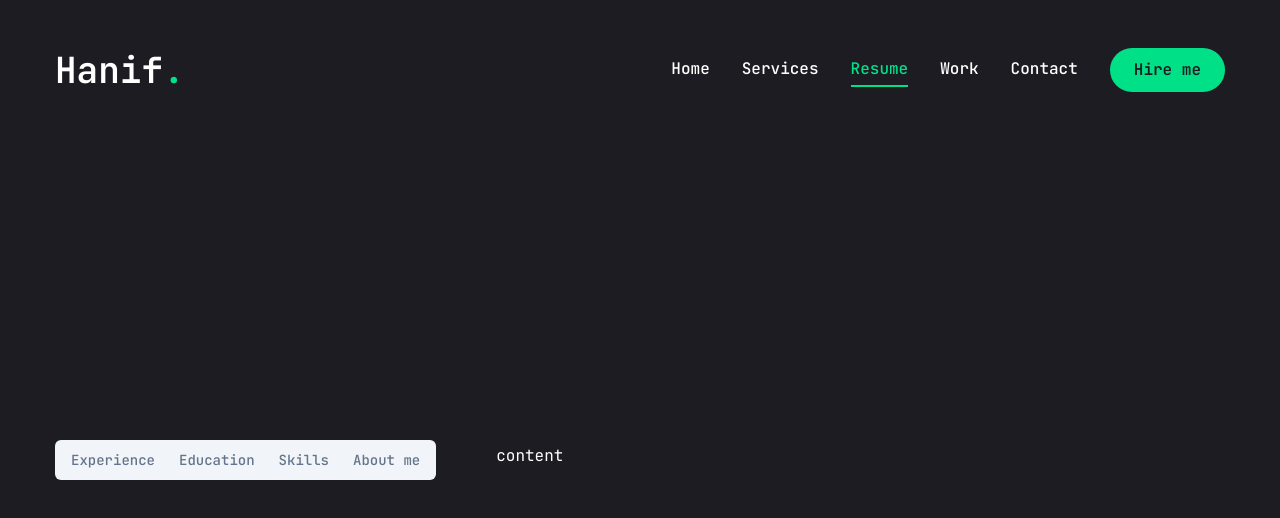
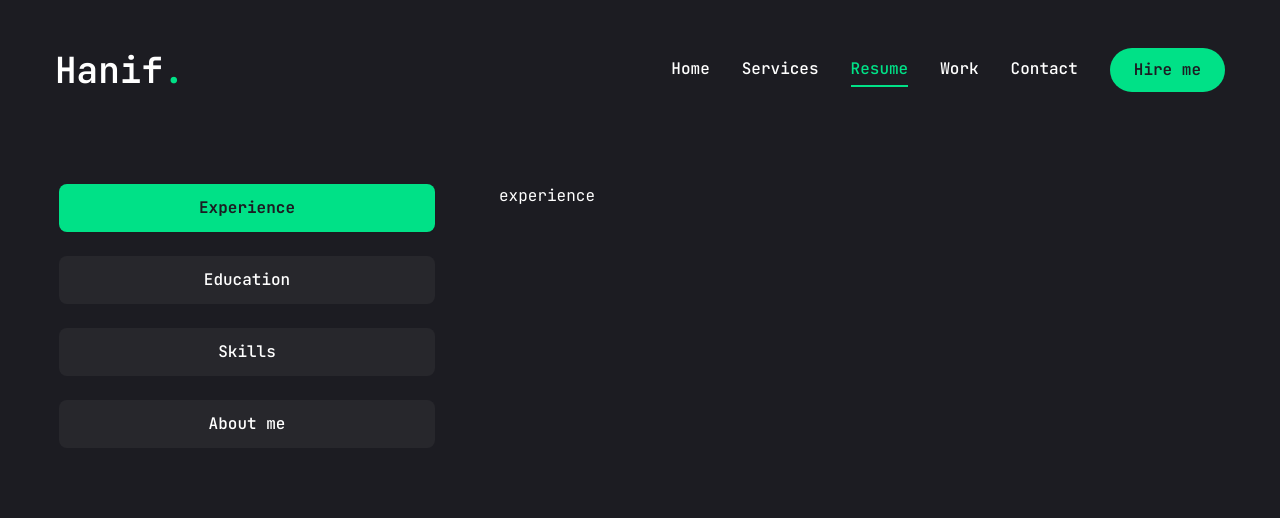
Before and after one commit to iamhanif/portfolio-of-Hanif, a Next.js app: page /resume in a window 1280 px wide. Shown: the top 518 px of the page. Built offline with nearby package versions, Linux system fonts and the light colour scheme.

Commit message:
changed style property from tabs

```diff
--- a/app/resume/page.jsx
+++ b/app/resume/page.jsx
@@ -1,6 +1,6 @@
 "use client";
 
-import { Tabs, TabsList, TabsTrigger } from "@/components/ui/tabs";
+import { Tabs, TabsContent, TabsList, TabsTrigger } from "@/components/ui/tabs";
 import { motion } from "framer-motion";
 import {
   FaBootstrap,
@@ -175,16 +175,21 @@
           defaultValue="experience"
           className="flex flex-col lg:flex-row gap-[60px]"
         >
-          <TabsList>
-            <TabsTrigger>Experience</TabsTrigger>
-            <TabsTrigger>Education</TabsTrigger>
-            <TabsTrigger>Skills</TabsTrigger>
-            <TabsTrigger>About me</TabsTrigger>
+          <TabsList className="flex flex-col w-full max-w-96 mx-auto lg:mx-0 gap-6">
+            <TabsTrigger value="experience">Experience</TabsTrigger>
+            <TabsTrigger value="education">Education</TabsTrigger>
+            <TabsTrigger value="skills">Skills</TabsTrigger>
+            <TabsTrigger value="about">About me</TabsTrigger>
           </TabsList>
 
           {/* content */}
 
-          <div>content</div>
+          <div className="w-full min-h-[70vh]">
+            {/* experience */}
+            <TabsContent value="experience" className="w-full">
+              experience
+            </TabsContent>
+          </div>
         </Tabs>
       </div>
     </motion.div>
--- a/components/ui/tabs.jsx
+++ b/components/ui/tabs.jsx
@@ -1,43 +1,43 @@
-"use client"
+"use client";
 
-import * as React from "react"
-import * as TabsPrimitive from "@radix-ui/react-tabs"
+import * as React from "react";
+import * as TabsPrimitive from "@radix-ui/react-tabs";
 
-import { cn } from "@/lib/utils"
+import { cn } from "@/lib/utils";
 
-const Tabs = TabsPrimitive.Root
+const Tabs = TabsPrimitive.Root;
 
 const TabsList = React.forwardRef(({ className, ...props }, ref) => (
   <TabsPrimitive.List
     ref={ref}
-    className={cn(
-      "inline-flex h-10 items-center justify-center rounded-md bg-slate-100 p-1 text-slate-500 dark:bg-slate-800 dark:text-slate-400",
-      className
-    )}
-    {...props} />
-))
-TabsList.displayName = TabsPrimitive.List.displayName
+    className={cn("inline-flex h-auto rounded-md text-primary p-1", className)}
+    {...props}
+  />
+));
+TabsList.displayName = TabsPrimitive.List.displayName;
 
 const TabsTrigger = React.forwardRef(({ className, ...props }, ref) => (
   <TabsPrimitive.Trigger
     ref={ref}
     className={cn(
-      "inline-flex items-center justify-center whitespace-nowrap rounded-sm px-3 py-1.5 text-sm font-medium ring-offset-white transition-all focus-visible:outline-none focus-visible:ring-2 focus-visible:ring-slate-950 focus-visible:ring-offset-2 disabled:pointer-events-none disabled:opacity-50 data-[state=active]:bg-white data-[state=active]:text-slate-950 data-[state=active]:shadow-sm dark:ring-offset-slate-950 dark:focus-visible:ring-slate-300 dark:data-[state=active]:bg-slate-950 dark:data-[state=active]:text-slate-50",
+      "inline-flex items-center justify-center w-full bg-[#27272c] whitespace-nowrap rounded-lg p-3 text-base text-white font-medium ring-offset-white transition-all disabled:pointer-events-none disabled:opacity-50 data-[state=active]:bg-accent-hover data-[state=active]:text-primary data-[state=active]:font-bold data-[state=active]:shadow-sm",
       className
     )}
-    {...props} />
-))
-TabsTrigger.displayName = TabsPrimitive.Trigger.displayName
+    {...props}
+  />
+));
+TabsTrigger.displayName = TabsPrimitive.Trigger.displayName;
 
 const TabsContent = React.forwardRef(({ className, ...props }, ref) => (
   <TabsPrimitive.Content
     ref={ref}
     className={cn(
-      "mt-2 ring-offset-white focus-visible:outline-none focus-visible:ring-2 focus-visible:ring-slate-950 focus-visible:ring-offset-2 dark:ring-offset-slate-950 dark:focus-visible:ring-slate-300",
+      "min-h-[480px] ring-offset-white focus-visible:outline-none focus-visible:ring-2 focus-visible:ring-slate-950 focus-visible:ring-offset-2 dark:ring-offset-slate-950 dark:focus-visible:ring-slate-300",
       className
     )}
-    {...props} />
-))
-TabsContent.displayName = TabsPrimitive.Content.displayName
+    {...props}
+  />
+));
+TabsContent.displayName = TabsPrimitive.Content.displayName;
 
-export { Tabs, TabsList, TabsTrigger, TabsContent }
+export { Tabs, TabsList, TabsTrigger, TabsContent };
```
